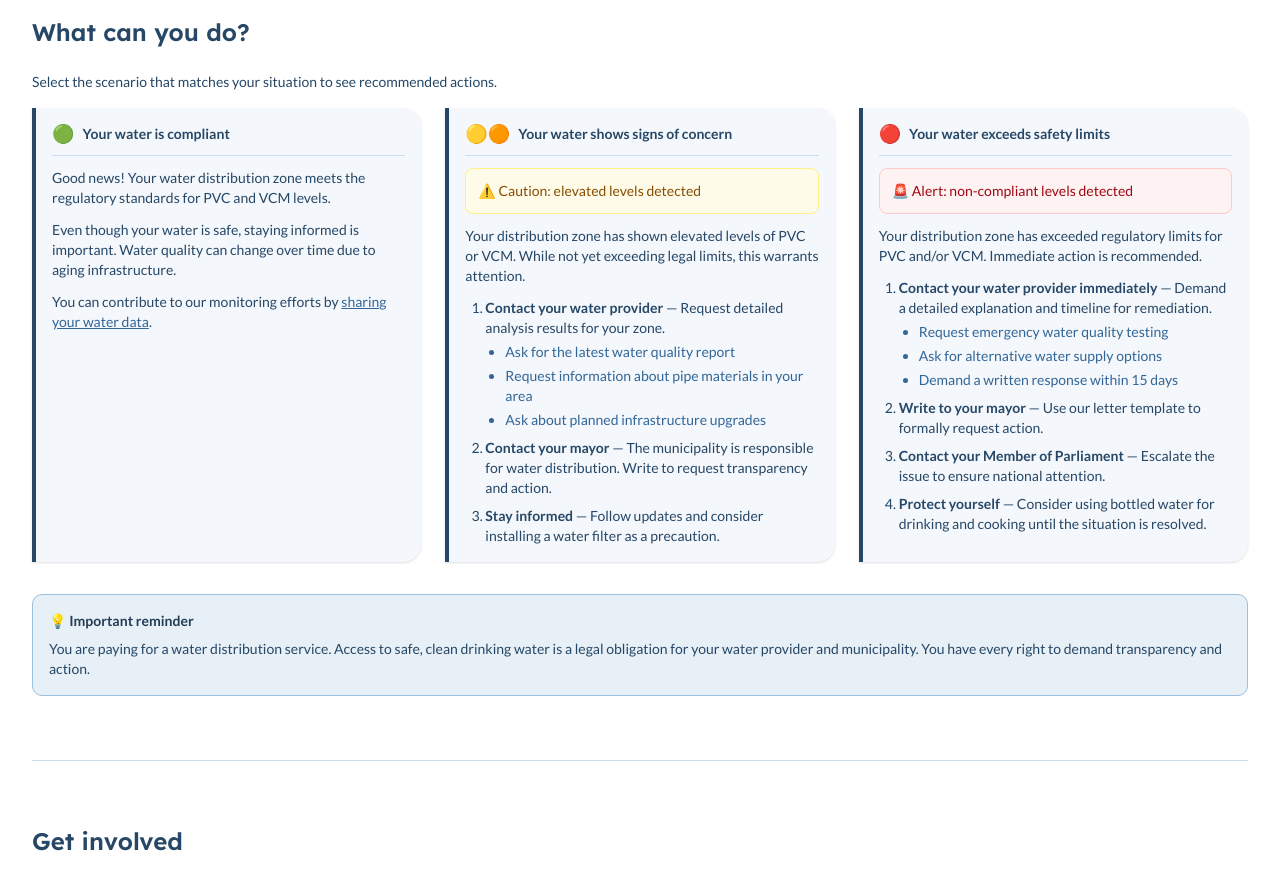
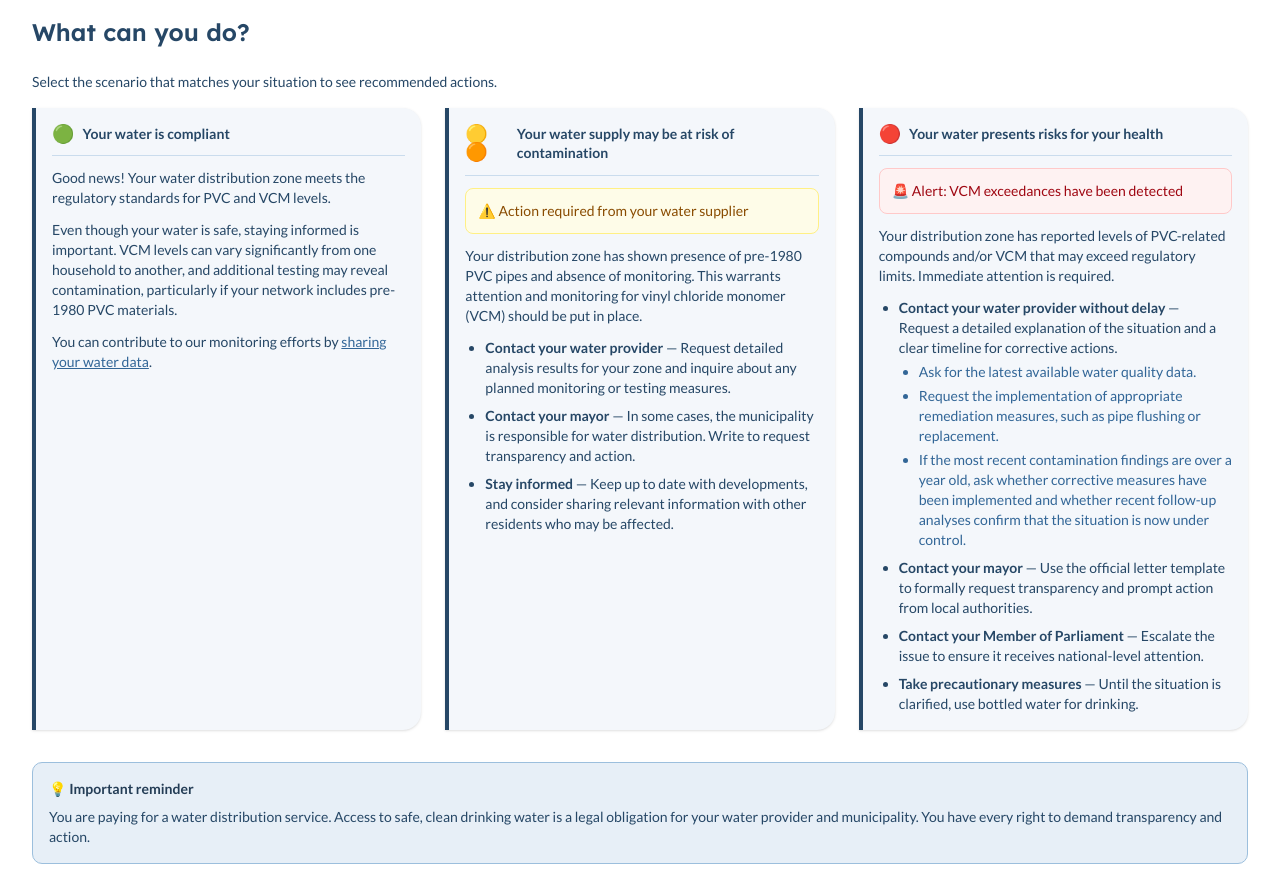
Before and after one commit to dataforgoodfr/14_VCMWaterWatch, a Next.js app in the folder webapp/: page /en/act in a window 1280 px wide. Shown: the part 480-1360 px from the top of the page. Built offline with nearby package versions, Linux system fonts and the light colour scheme.

Commit message:
content: update scenario text on Take Action page

```diff
--- a/webapp/app/[locale]/act/components/ScenarioColumns.tsx
+++ b/webapp/app/[locale]/act/components/ScenarioColumns.tsx
@@ -7,8 +7,9 @@ const scenarios = [
 			<div className='text-navy-800 space-y-3 text-sm'>
 				<p>Good news! Your water distribution zone meets the regulatory standards for PVC and VCM levels.</p>
 				<p>
-					Even though your water is safe, staying informed is important. Water quality can change over time due to aging
-					infrastructure.
+					Even though your water is safe, staying informed is important. VCM levels can vary significantly from one
+					household to another, and additional testing may reveal contamination, particularly if your network includes
+					pre-1980 PVC materials.
 				</p>
 				<p>
 					You can contribute to our monitoring efforts by{' '}
@@ -23,69 +24,76 @@ const scenarios = [
 	{
 		value: 'yellow-orange',
 		badge: '🟡🟠',
-		title: 'Your water shows signs of concern',
+		title: 'Your water supply may be at risk of contamination',
 		content: (
 			<div className='text-navy-800 space-y-3 text-sm'>
 				<div className='rounded-md border border-yellow-200 bg-yellow-50 p-3'>
-					<p className='font-medium text-yellow-800'>⚠️ Caution: elevated levels detected</p>
+					<p className='font-medium text-yellow-800'>⚠️ Action required from your water supplier</p>
 				</div>
 				<p>
-					Your distribution zone has shown elevated levels of PVC or VCM. While not yet exceeding legal limits, this
-					warrants attention.
+					Your distribution zone has shown presence of pre-1980 PVC pipes and absence of monitoring. This warrants
+					attention and monitoring for vinyl chloride monomer (VCM) should be put in place.
 				</p>
-				<ol className='list-decimal space-y-2 pl-5'>
+				<ul className='list-disc space-y-2 pl-5'>
 					<li>
-						<strong>Contact your water provider</strong> — Request detailed analysis results for your zone.
-						<ul className='text-navy-600 mt-1 list-disc space-y-1 pl-5'>
-							<li>Ask for the latest water quality report</li>
-							<li>Request information about pipe materials in your area</li>
-							<li>Ask about planned infrastructure upgrades</li>
-						</ul>
+						<strong>Contact your water provider</strong> — Request detailed analysis results for your zone and
+						inquire about any planned monitoring or testing measures.
 					</li>
 					<li>
-						<strong>Contact your mayor</strong> — The municipality is responsible for water distribution. Write to
-						request transparency and action.
+						<strong>Contact your mayor</strong> — In some cases, the municipality is responsible for water
+						distribution. Write to request transparency and action.
 					</li>
 					<li>
-						<strong>Stay informed</strong> — Follow updates and consider installing a water filter as a precaution.
+						<strong>Stay informed</strong> — Keep up to date with developments, and consider sharing relevant
+						information with other residents who may be affected.
 					</li>
-				</ol>
+				</ul>
 			</div>
 		)
 	},
 	{
 		value: 'red',
 		badge: '🔴',
-		title: 'Your water exceeds safety limits',
+		title: 'Your water presents risks for your health',
 		content: (
 			<div className='text-navy-800 space-y-3 text-sm'>
 				<div className='rounded-md border border-red-200 bg-red-50 p-3'>
-					<p className='font-medium text-red-800'>🚨 Alert: non-compliant levels detected</p>
+					<p className='font-medium text-red-800'>🚨 Alert: VCM exceedances have been detected</p>
 				</div>
 				<p>
-					Your distribution zone has exceeded regulatory limits for PVC and/or VCM. Immediate action is recommended.
+					Your distribution zone has reported levels of PVC-related compounds and/or VCM that may exceed regulatory
+					limits. Immediate attention is required.
 				</p>
-				<ol className='list-decimal space-y-2 pl-5'>
+				<ul className='list-disc space-y-2 pl-5'>
 					<li>
-						<strong>Contact your water provider immediately</strong> — Demand a detailed explanation and timeline for
-						remediation.
+						<strong>Contact your water provider without delay</strong> — Request a detailed explanation of the
+						situation and a clear timeline for corrective actions.
 						<ul className='text-navy-600 mt-1 list-disc space-y-1 pl-5'>
-							<li>Request emergency water quality testing</li>
-							<li>Ask for alternative water supply options</li>
-							<li>Demand a written response within 15 days</li>
+							<li>Ask for the latest available water quality data.</li>
+							<li>
+								Request the implementation of appropriate remediation measures, such as pipe flushing or
+								replacement.
+							</li>
+							<li>
+								If the most recent contamination findings are over a year old, ask whether corrective measures
+								have been implemented and whether recent follow-up analyses confirm that the situation is now
+								under control.
+							</li>
 						</ul>
 					</li>
 					<li>
-						<strong>Write to your mayor</strong> — Use our letter template to formally request action.
+						<strong>Contact your mayor</strong> — Use the official letter template to formally request
+						transparency and prompt action from local authorities.
 					</li>
 					<li>
-						<strong>Contact your Member of Parliament</strong> — Escalate the issue to ensure national attention.
+						<strong>Contact your Member of Parliament</strong> — Escalate the issue to ensure it receives
+						national-level attention.
 					</li>
 					<li>
-						<strong>Protect yourself</strong> — Consider using bottled water for drinking and cooking until the
-						situation is resolved.
+						<strong>Take precautionary measures</strong> — Until the situation is clarified, use bottled water
+						for drinking.
 					</li>
-				</ol>
+				</ul>
 			</div>
 		)
 	}
```
